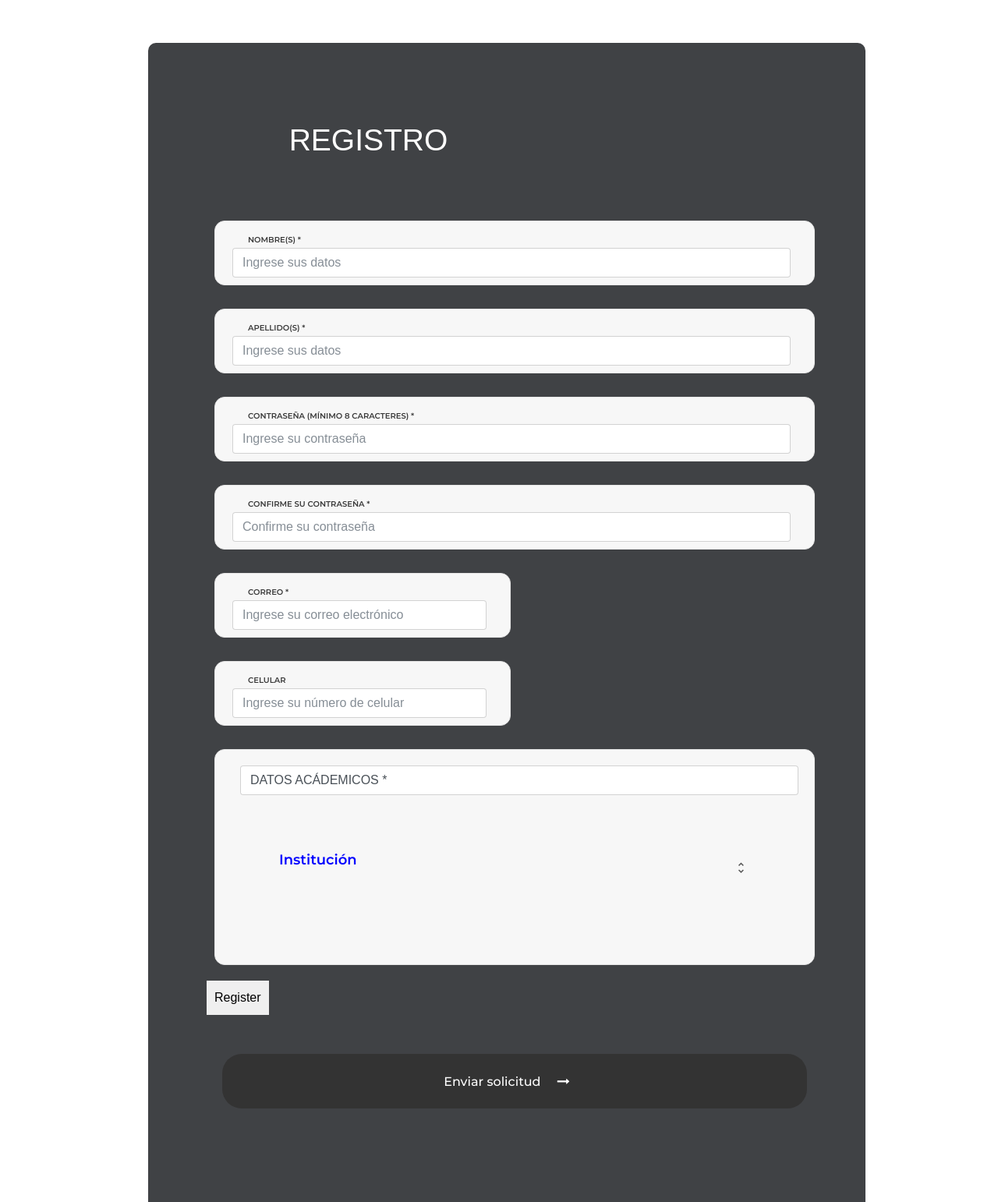
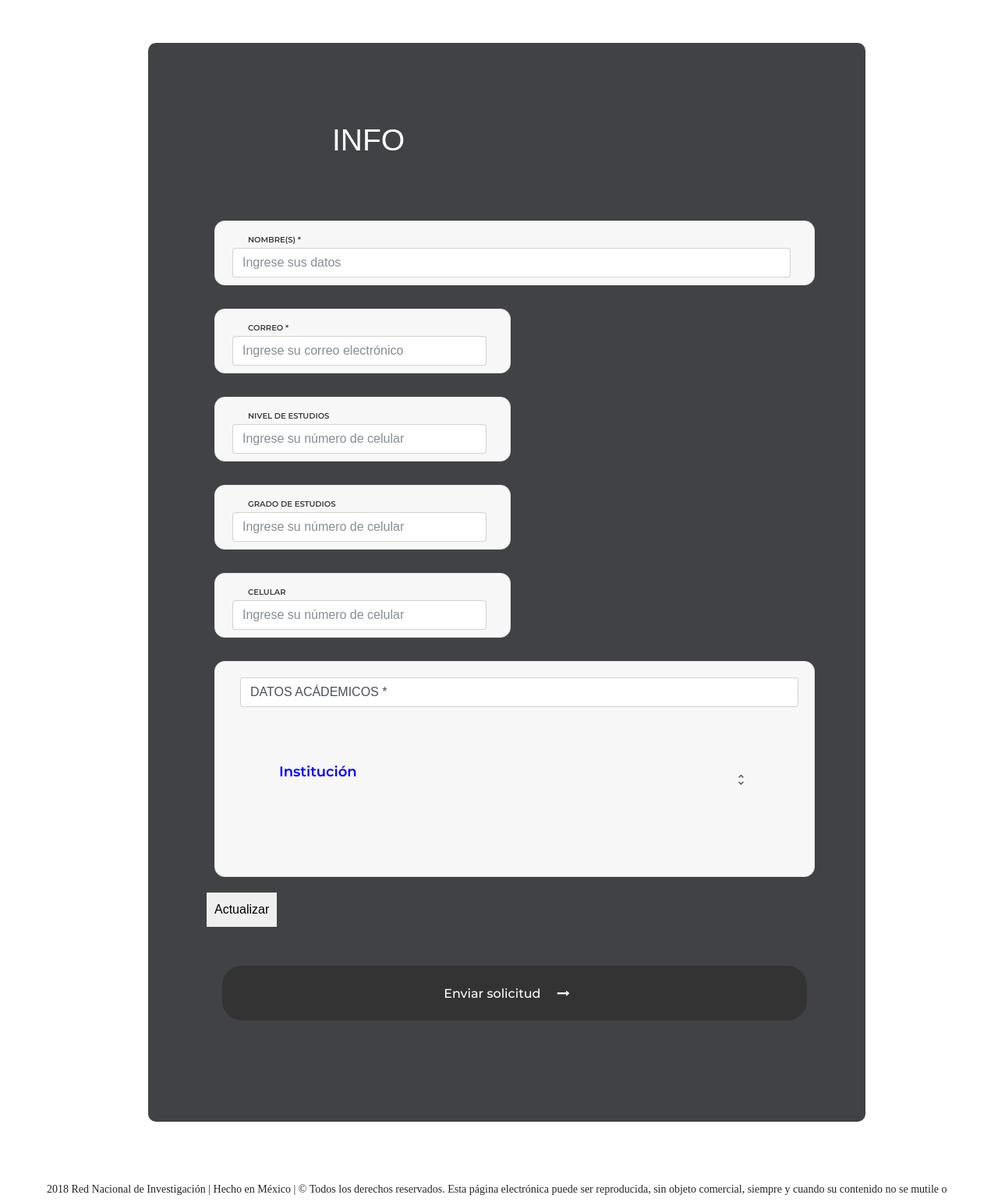
Before and after one commit to InvestigatorsData/InvestigatorsData, a Django app: template research_network/templates/profile.html in a window 1280 px wide. Shown: the part 164-1706 px from the top of the page at 78% size. Run offline with Django 3.2, Linux system fonts and the light colour scheme; the template is opened without the code that fills it, so the values that code supplies are empty; parts of the project's set-up code (start-up, migrations or seed data) failed here and were passed over; some libraries are stand-ins or nearby versions.

Commit message:
Cambio a los formatos de registro

```diff
--- a/research_network/database/forms.py
+++ b/research_network/database/forms.py
@@ -1,6 +1,7 @@
 from django import forms
 from database.models import UserProfileInfo
 from django.contrib.auth.models import User
+from .models import New_User
 
 class UserForm(forms.ModelForm):
     class Meta:
@@ -9,5 +10,6 @@ class UserForm(forms.ModelForm):
 
 class UserProfileInfoForm(forms.ModelForm):
     class Meta():
-        model = UserProfileInfo
-        fields = ('first_name', 'email')
+        model = New_User
+        fields = ('username','email', 'academic_level', 'degree',
+                  'personal_telephone')
--- a/research_network/pages/urls.py
+++ b/research_network/pages/urls.py
@@ -7,5 +7,5 @@ urlpatterns = [
     path('', views.HomePageView.as_view(), name='home'),
     path('signup/', database.views.user_signup, name='signup'),
     path('login/', database.views.user_login, name='login'),
-    #path('profile/' database.views.profile, name='profile'),
+    path('profile/', database.views.user_profile, name='profile'),
 ]
--- a/research_network/templates/profile.html
+++ b/research_network/templates/profile.html
@@ -51,7 +51,7 @@
 		<div class="wrap-contact100">
 			<form class="contact100-form validate-form">
 				<span class="contact100-form-title">
-					REGISTRO
+					INFO
 				</span>
 
 				<form action="{% url 'profile' %}" method="POST" name="profile">
@@ -59,22 +59,7 @@
 
 					<div class="wrap-input100 validate-input bg1" data-validate="Por favor, llene el campo">
 						<span class="label-input100">NOMBRE(S) *</span>
-						<input class="form-control" type="text" name="first_name" placeholder="Ingrese sus datos">
-					</div>
-
-					<div class="wrap-input100 validate-input bg1" data-validate="Por favor, llene el campo">
-						<span class="label-input100">APELLIDO(S) *</span>
-						<input class="form-control" type="text" name="last_name" placeholder="Ingrese sus datos">
-					</div>
-
-					<div class="wrap-input100 validate-input bg1" data-validate="Por favor, escriba su contraseña">
-						<span class="label-input100">CONTRASEÑA (MÍNIMO 8 CARACTERES) *</span>
-						<input class="form-control" type="text" name="password1" placeholder="Ingrese su contraseña">
-					</div>
-
-					<div class="wrap-input100 validate-input bg1" data-validate="Por favor, confirme su contraseña">
-						<span class="label-input100">CONFIRME SU CONTRASEÑA *</span>
-						<input class="form-control" type="text" name="password2" placeholder="Confirme su contraseña">
+						<input class="form-control" type="text" name="name" placeholder="Ingrese sus datos">
 					</div>
 
 					<div class="wrap-input100 validate-input bg1 rs1-wrap-input100" data-validate = "Introduzca su correo (c@d.x)">
@@ -83,8 +68,18 @@
 					</div>
 
 					<div class="wrap-input100 bg1 rs1-wrap-input100">
+						<span class="label-input100">NIVEL DE ESTUDIOS</span>
+						<input class="form-control" type="text" name="academic_level" placeholder="Ingrese su número de celular">
+					</div>
+
+					<div class="wrap-input100 bg1 rs1-wrap-input100">
+						<span class="label-input100"> GRADO DE ESTUDIOS</span>
+						<input class="form-control" type="text" name="degree" placeholder="Ingrese su número de celular">
+					</div>
+
+					<div class="wrap-input100 bg1 rs1-wrap-input100">
 						<span class="label-input100">CELULAR</span>
-						<input class="form-control" type="text" name="phone" placeholder="Ingrese su número de celular">
+						<input class="form-control" type="text" name="personal_telephone" placeholder="Ingrese su número de celular">
 					</div>
 
 					<div class="wrap-input100 input100-select bg1">
@@ -121,7 +116,7 @@
 						</div>
 					</div>
 
-					<input type="submit" formmethod='POST' name="" value="Register">
+					<input type="submit" formmethod='POST' name="" value="Actualizar">
 
 					<div class="container-contact100-form-btn">
 						<button class="contact100-form-btn">
```
Also changed, not shown: research_network/database/models.py (+15 -15 lines), research_network/database/views.py (+16 -3 lines), research_network/templates/signup.html (+10 -8 lines).
